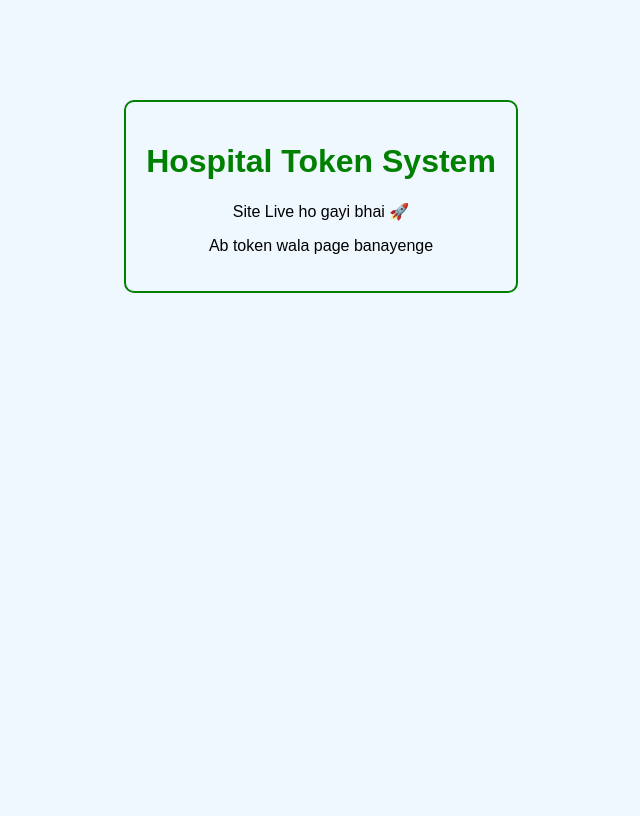
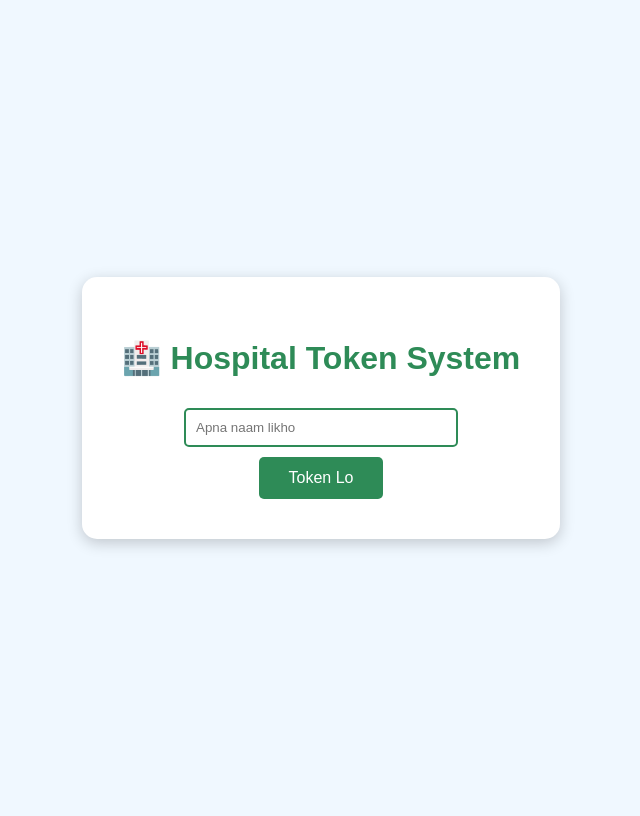
Before and after one commit to Yadav887978/hospital-token, a Flask app: page / in a window 1280 px wide. Shown: the whole page, without its empty margins (319-959 px from the left). Before the commit the page ends 293 px from the top, so only its background shows below. Run offline with Flask 3, Linux system fonts and the light colour scheme.

Commit message:
Update index.html

```diff
--- a/templates/index.html
+++ b/templates/index.html
@@ -3,16 +3,28 @@
 <head>
     <title>Hospital Token</title>
     <style>
-        body {text-align:center; margin-top:100px; font-family:Arial; background:#f0f8ff}
-        h1 {color:green}
-        .box {border:2px solid green; padding:20px; display:inline-block; border-radius:10px}
+        body { font-family: Arial; background: #f0f8ff; display: flex; justify-content: center; align-items: center; height: 100vh; }
+        .box { background: white; padding: 40px; border-radius: 15px; box-shadow: 0 4px 15px rgba(0,0,0,0.2); text-align: center; }
+        h1 { color: #2e8b57; }
+        input { padding: 10px; width: 250px; margin: 10px; border: 2px solid #2e8b57; border-radius: 5px; }
+        button { padding: 12px 30px; background: #2e8b57; color: white; border: none; border-radius: 5px; cursor: pointer; font-size: 16px; }
+        button:hover { background: #246b45; }
+        .result { margin-top: 20px; font-size: 20px; color: #333; }
     </style>
 </head>
 <body>
     <div class="box">
-        <h1>Hospital Token System</h1>
-        <p>Site Live ho gayi bhai 🚀</p>
-        <p>Ab token wala page banayenge</p>
+        <h1>🏥 Hospital Token System</h1>
+        <form method="POST">
+            <input type="text" name="name" placeholder="Apna naam likho" required><br>
+            <button type="submit">Token Lo</button>
+        </form>
+        {% if token %}
+        <div class="result">
+            <h2>✅ Token Number: {{ token }}</h2>
+            <p>📢 Aapke aage {{ waiting }} log hai</p>
+        </div>
+        {% endif %}
     </div>
 </body>
 </html>
```
